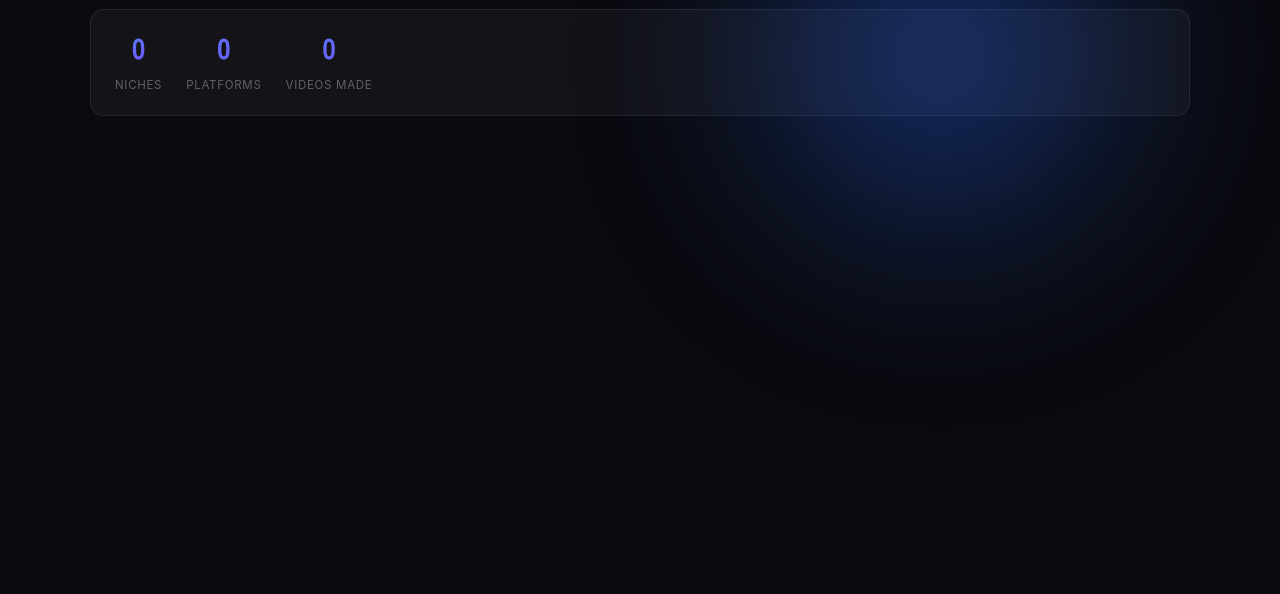
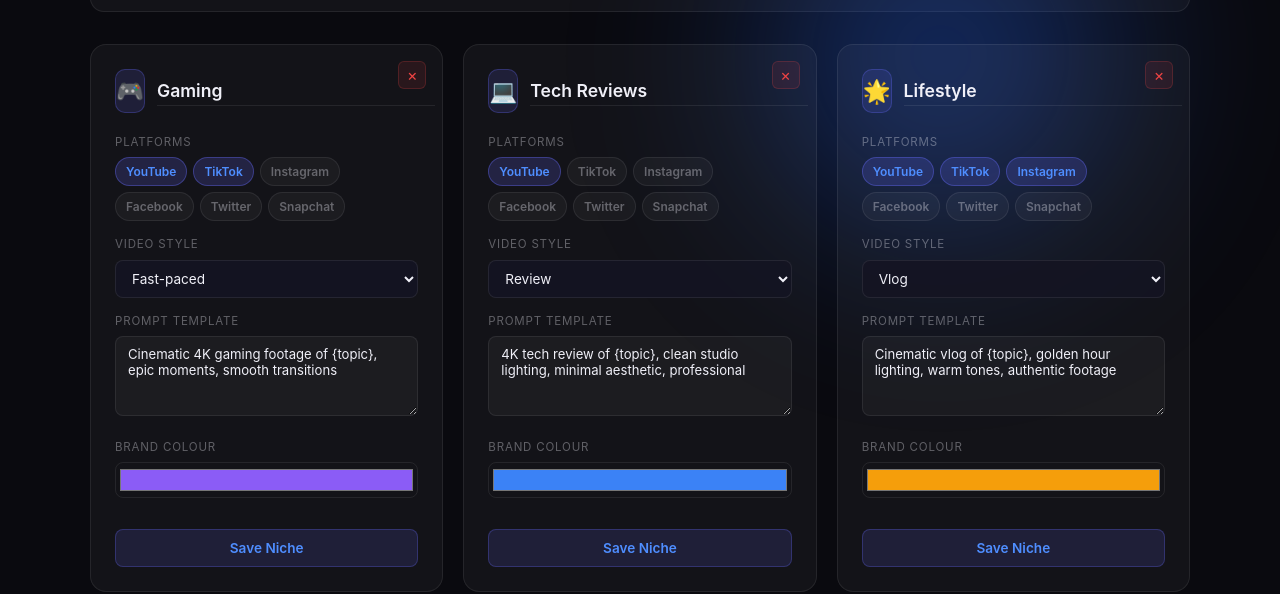
Before and after one commit to kivyuai/kivyu-platform, a website: page niches.html in a window 1280 px wide. Shown: the part 206-800 px from the top of the page. Drawn offline with Linux system fonts and the light colour scheme.

Commit message:
fix: Use event delegation and HTML entities in niches.html to prevent SyntaxErrors

```diff
--- a/niches.html
+++ b/niches.html
@@ -6,7 +6,7 @@
 <title>Niche Manager - Kivyu</title>
 <link rel="stylesheet" href="static/shared.css">
 <style>
-.niches-page{min-height:100vh;padding:calc(var(--nav-h) + 40px) 40px 80px}
+.niches-page{min-height:100vh;padding:calc(var(--nav-h)+40px) 40px 80px}
 .niches-inner{max-width:1100px;margin:0 auto}
 .page-header{display:flex;align-items:center;justify-content:space-between;margin-bottom:36px}
 .page-header h1{font-size:1.8rem;font-weight:600}
@@ -14,24 +14,23 @@
 .btn-add-niche{background:linear-gradient(135deg,var(--blue2),var(--violet));color:#fff;border:none;padding:12px 24px;border-radius:10px;font-weight:600;cursor:pointer;font-size:.9rem;transition:.2s}
 .btn-add-niche:hover{opacity:.85;transform:translateY(-1px)}
 .niches-grid{display:grid;grid-template-columns:repeat(auto-fill,minmax(340px,1fr));gap:20px;margin-bottom:32px}
-.niche-card{background:var(--surface);border:1px solid var(--border);border-radius:16px;padding:24px;backdrop-filter:blur(8px);position:relative;transition:.2s}
+.niche-card{background:var(--surface);border:1px solid var(--border);border-radius:16px;padding:24px;position:relative;transition:.2s}
 .niche-card:hover{border-color:rgba(99,102,241,.4)}
 .niche-card-header{display:flex;align-items:center;gap:12px;margin-bottom:20px}
-.niche-emoji-btn{width:44px;height:44px;border-radius:10px;background:rgba(99,102,241,.15);border:1px solid rgba(99,102,241,.3);display:flex;align-items:center;justify-content:center;font-size:1.4rem;cursor:pointer;transition:.2s}
+.niche-emoji-btn{width:44px;height:44px;border-radius:10px;background:rgba(99,102,241,.15);border:1px solid rgba(99,102,241,.3);font-size:1.4rem;cursor:pointer;display:flex;align-items:center;justify-content:center;transition:.2s}
 .niche-emoji-btn:hover{background:rgba(99,102,241,.3)}
 .niche-name-input{flex:1;background:transparent;border:none;border-bottom:1px solid var(--border);color:var(--text);font-size:1.1rem;font-weight:600;padding:4px 0;outline:none;font-family:var(--ff-body)}
 .niche-name-input:focus{border-bottom-color:var(--blue2)}
-.niche-delete{position:absolute;top:16px;right:16px;width:28px;height:28px;border-radius:6px;background:rgba(239,68,68,.1);border:1px solid rgba(239,68,68,.2);color:#ef4444;font-size:1rem;cursor:pointer;display:flex;align-items:center;justify-content:center;transition:.2s;line-height:1}
+.niche-delete{position:absolute;top:16px;right:16px;width:28px;height:28px;border-radius:6px;background:rgba(239,68,68,.1);border:1px solid rgba(239,68,68,.2);color:#ef4444;font-size:1rem;cursor:pointer;display:flex;align-items:center;justify-content:center;transition:.2s}
 .niche-delete:hover{background:rgba(239,68,68,.25)}
 .field-row{margin-bottom:14px}
 .field-label{font-size:.72rem;color:var(--muted);text-transform:uppercase;letter-spacing:.07em;margin-bottom:6px}
-.field-input,.field-select{width:100%;background:rgba(255,255,255,.04);border:1px solid var(--border);border-radius:8px;color:var(--text);padding:9px 12px;font-size:.85rem;font-family:var(--ff-body);outline:none;transition:.2s;box-sizing:border-box}
+.field-input,.field-select,.field-textarea{width:100%;background:rgba(255,255,255,.04);border:1px solid var(--border);border-radius:8px;color:var(--text);padding:9px 12px;font-size:.85rem;font-family:var(--ff-body);outline:none;transition:.2s;box-sizing:border-box}
 .field-select{background:rgba(20,20,35,.9);cursor:pointer}
-.field-input:focus,.field-select:focus{border-color:var(--blue2)}
-.field-textarea{width:100%;background:rgba(255,255,255,.04);border:1px solid var(--border);border-radius:8px;color:var(--text);padding:9px 12px;font-size:.82rem;font-family:var(--ff-body);outline:none;resize:vertical;min-height:80px;transition:.2s;box-sizing:border-box}
-.field-textarea:focus{border-color:var(--blue2)}
+.field-input:focus,.field-select:focus,.field-textarea:focus{border-color:var(--blue2)}
+.field-textarea{resize:vertical;min-height:80px;font-size:.82rem}
 .niche-platforms{display:flex;flex-wrap:wrap;gap:6px;margin-top:6px}
-.platform-tag{display:inline-flex;align-items:center;gap:4px;padding:4px 10px;border-radius:100px;font-size:.75rem;font-weight:600;cursor:pointer;border:1px solid transparent;transition:.2s;user-select:none}
+.platform-tag{display:inline-flex;align-items:center;padding:4px 10px;border-radius:100px;font-size:.75rem;font-weight:600;cursor:pointer;border:1px solid transparent;transition:.2s;user-select:none}
 .platform-tag.active{background:rgba(99,102,241,.2);border-color:rgba(99,102,241,.4);color:var(--blue2)}
 .platform-tag:not(.active){background:rgba(255,255,255,.04);border-color:var(--border);color:var(--muted)}
 .niche-save-btn{width:100%;margin-top:16px;padding:10px;background:rgba(99,102,241,.15);border:1px solid rgba(99,102,241,.3);border-radius:8px;color:var(--blue2);font-weight:600;font-size:.85rem;cursor:pointer;transition:.2s}
@@ -78,7 +77,7 @@
 </div>
 <script src="static/nav.js"></script>
 <script>
-var EMOJIS = ["🎮","💻","🍳","✈️","💰","💪","💄","📱","🎓","🎵","🌿","🧘","🏠","🐾","🎨","📸","🎬","🌍","⚽","🔬","🛒","🎯","🚀","🌟"];
+var EMOJIS = ["&#127918;","&#128187;","&#127859;","&#9992;","&#128176;","&#128170;","&#128132;","&#128241;","&#127891;","&#127925;","&#127807;","&#129720;","&#127968;","&#128062;","&#127912;","&#128248;","&#127916;","&#127757;","&#9917;","&#128300;","&#128722;","&#127919;","&#128640;","&#127775;"];
 var PLATFORMS = ["YouTube","TikTok","Instagram","Facebook","Twitter","Snapchat"];
 var STYLES = ["Cinematic","Fast-paced","Tutorial","Vlog","Documentary","ASMR","Explainer","Review"];
 
@@ -104,38 +103,48 @@
   var niches = getNiches();
   var grid = document.getElementById("niches-grid");
   var empty = document.getElementById("empty-state");
-  if (niches.length === 0) { grid.innerHTML = ""; empty.style.display = "block"; updateStats(); return; }
+  if (niches.length === 0) {
+    grid.innerHTML = "";
+    empty.style.display = "block";
+    updateStats();
+    return;
+  }
   empty.style.display = "none";
   grid.innerHTML = niches.map(function(n, i) { return buildCard(n, i); }).join("");
+  attachCardEvents();
   updateStats();
 }
 
 function buildCard(n, i) {
-  var platformsHTML = PLATFORMS.map(function(p) {
-    var active = (n.platforms || []).indexOf(p) > -1 ? "active" : "";
-    return "<span class="platform-tag " + active + "" onclick="togglePlatform(" + i + ",'" + p + "',this)">" + p + "</span>";
+  var platsHTML = PLATFORMS.map(function(p) {
+    var active = (n.platforms || []).indexOf(p) > -1 ? " active" : "";
+    return "<span class=\"platform-tag" + active + "\" data-idx=\"" + i + "\" data-plat=\"" + p + "\">" + p + "</span>";
   }).join("");
   var styleOpts = STYLES.map(function(s) {
-    return "<option value="" + s + """ + (n.style === s ? " selected" : "") + ">" + s + "</option>";
+    return "<option" + (n.style === s ? " selected" : "") + ">" + s + "</option>";
   }).join("");
-  return "<div class="niche-card" id="nc-" + i + "">" +
-    "<button class="niche-delete" onclick="deleteNiche(" + i + ")">&#215;</button>" +
-    "<div class="niche-card-header">" +
-    "<button class="niche-emoji-btn" onclick="openEmojiPicker(" + i + ")" id="emoji-btn-" + i + "">" + (n.emoji || "🎯") + "</button>" +
-    "<input class="niche-name-input" type="text" value="" + escHtml(n.name || "") + "" placeholder="Niche name..." onchange="updateField(" + i + ",'name',this.value)" />" +
+  var emoji = n.emoji || "&#127919;";
+  var color = n.color || "#6366f1";
+  var name = escHtml(n.name || "");
+  var prompt = escHtml(n.prompt || "");
+  return "<div class=\"niche-card\" id=\"nc-" + i + "\">" +
+    "<button class=\"niche-delete\" data-del=\"" + i + "\">&#215;</button>" +
+    "<div class=\"niche-card-header\">" +
+    "<button class=\"niche-emoji-btn\" data-epicker=\"" + i + "\" id=\"emoji-btn-" + i + "\">" + emoji + "</button>" +
+    "<input class=\"niche-name-input\" type=\"text\" value=\"" + name + "\" placeholder=\"Niche name...\" data-idx=\"" + i + "\" data-field=\"name\" />" +
     "</div>" +
-    "<div class="field-row"><div class="field-label">Platforms</div><div class="niche-platforms">" + platformsHTML + "</div></div>" +
-    "<div class="field-row"><div class="field-label">Video Style</div>" +
-    "<select class="field-select" onchange="updateField(" + i + ",'style',this.value)">" + styleOpts + "</select>" +
+    "<div class=\"field-row\"><div class=\"field-label\">Platforms</div><div class=\"niche-platforms\">" + platsHTML + "</div></div>" +
+    "<div class=\"field-row\"><div class=\"field-label\">Video Style</div>" +
+    "<select class=\"field-select\" data-idx=\"" + i + "\" data-field=\"style\">" + styleOpts + "</select>" +
     "</div>" +
-    "<div class="field-row"><div class="field-label">Default Prompt Template</div>" +
-    "<textarea class="field-textarea" placeholder="Cinematic 4K footage of {topic}..." onchange="updateField(" + i + ",'prompt',this.value)">" + escHtml(n.prompt || "") + "</textarea>" +
+    "<div class=\"field-row\"><div class=\"field-label\">Prompt Template</div>" +
+    "<textarea class=\"field-textarea\" placeholder=\"Cinematic 4K footage of {topic}...\" data-idx=\"" + i + "\" data-field=\"prompt\">" + prompt + "</textarea>" +
     "</div>" +
-    "<div class="field-row"><div class="field-label">Brand Colour</div>" +
-    "<input type="color" value="" + (n.color || "#6366f1") + "" onchange="updateField(" + i + ",'color',this.value)" style="width:100%;height:36px;border-radius:8px;border:1px solid var(--border);background:transparent;cursor:pointer;padding:2px">" +
+    "<div class=\"field-row\"><div class=\"field-label\">Brand Colour</div>" +
+    "<input type=\"color\" value=\"" + color + "\" data-idx=\"" + i + "\" data-field=\"color\" style=\"width:100%;height:36px;border-radius:8px;border:1px solid var(--border);background:transparent;cursor:pointer;padding:2px\">" +
     "</div>" +
-    "<button class="niche-save-btn" onclick="saveNiche(" + i + ")">Save Niche</button>" +
-    "<div class="niche-saved-badge" id="saved-" + i + "">Saved ✓</div>" +
+    "<button class=\"niche-save-btn\" data-save=\"" + i + "\">Save Niche</button>" +
+    "<div class=\"niche-saved-badge\" id=\"saved-" + i + "\">Saved &#10003;</div>" +
     "</div>";
 }
 
@@ -143,9 +152,32 @@
   return String(s).replace(/&/g,"&amp;").replace(/"/g,"&quot;").replace(/</g,"&lt;").replace(/>/g,"&gt;");
 }
 
+function attachCardEvents() {
+  var grid = document.getElementById("niches-grid");
+  grid.addEventListener("click", function(e) {
+    var t = e.target;
+    if (t.getAttribute("data-del") !== null) { deleteNiche(parseInt(t.getAttribute("data-del"))); return; }
+    if (t.getAttribute("data-save") !== null) { saveNiche(parseInt(t.getAttribute("data-save"))); return; }
+    if (t.getAttribute("data-epicker") !== null) { openEmojiPicker(parseInt(t.getAttribute("data-epicker"))); return; }
+    if (t.classList.contains("platform-tag")) {
+      var idx = parseInt(t.getAttribute("data-idx"));
+      var plat = t.getAttribute("data-plat");
+      togglePlatform(idx, plat, t);
+      return;
+    }
+  });
+  grid.addEventListener("change", function(e) {
+    var t = e.target;
+    var idx = parseInt(t.getAttribute("data-idx"));
+    var field = t.getAttribute("data-field");
+    if (!isNaN(idx) && field) updateField(idx, field, t.value);
+  });
+}
+
 function addNiche() {
   var niches = getNiches();
-  niches.push({ name: "", emoji: EMOJIS[niches.length % EMOJIS.length], platforms: ["YouTube"], style: "Cinematic", prompt: "", color: "#6366f1" });
+  var emojiIdx = niches.length % EMOJIS.length;
+  niches.push({ name: "", emoji: EMOJIS[emojiIdx], platforms: ["YouTube"], style: "Cinematic", prompt: "", color: "#6366f1" });
   saveNiches(niches);
   renderNiches();
   var grid = document.getElementById("niches-grid");
@@ -199,13 +231,20 @@
   EMOJIS.forEach(function(e) {
     var opt = document.createElement("div");
     opt.className = "emoji-opt";
-    opt.textContent = e;
-    opt.onclick = function() { btn.textContent = e; updateField(i, "emoji", e); picker.remove(); };
+    opt.innerHTML = e;
+    opt.onclick = function() {
+      btn.innerHTML = e;
+      updateField(i, "emoji", e);
+      picker.remove();
+    };
     picker.appendChild(opt);
   });
   btn.parentElement.parentElement.appendChild(picker);
   document.addEventListener("click", function handler(ev) {
-    if (!picker.contains(ev.target) && ev.target !== btn) { picker.remove(); document.removeEventListener("click", handler); }
+    if (!picker.contains(ev.target) && ev.target !== btn) {
+      picker.remove();
+      document.removeEventListener("click", handler);
+    }
   }, true);
 }
 
@@ -213,9 +252,9 @@
   var niches = getNiches();
   if (niches.length === 0) {
     var defaults = [
-      { name: "Gaming", emoji: "🎮", platforms: ["YouTube","TikTok"], style: "Fast-paced", prompt: "Cinematic 4K gaming footage of {topic}, epic moments, smooth transitions", color: "#8b5cf6" },
-      { name: "Tech Reviews", emoji: "💻", platforms: ["YouTube"], style: "Review", prompt: "4K tech review of {topic}, clean studio lighting, minimal aesthetic, professional", color: "#3b82f6" },
-      { name: "Lifestyle", emoji: "🌟", platforms: ["YouTube","Instagram","TikTok"], style: "Vlog", prompt: "Cinematic vlog of {topic}, golden hour lighting, warm tones, authentic footage", color: "#f59e0b" }
+      { name: "Gaming", emoji: "&#127918;", platforms: ["YouTube","TikTok"], style: "Fast-paced", prompt: "Cinematic 4K gaming footage of {topic}, epic moments, smooth transitions", color: "#8b5cf6" },
+      { name: "Tech Reviews", emoji: "&#128187;", platforms: ["YouTube"], style: "Review", prompt: "4K tech review of {topic}, clean studio lighting, minimal aesthetic, professional", color: "#3b82f6" },
+      { name: "Lifestyle", emoji: "&#127775;", platforms: ["YouTube","Instagram","TikTok"], style: "Vlog", prompt: "Cinematic vlog of {topic}, golden hour lighting, warm tones, authentic footage", color: "#f59e0b" }
     ];
     saveNiches(defaults);
   }
```
